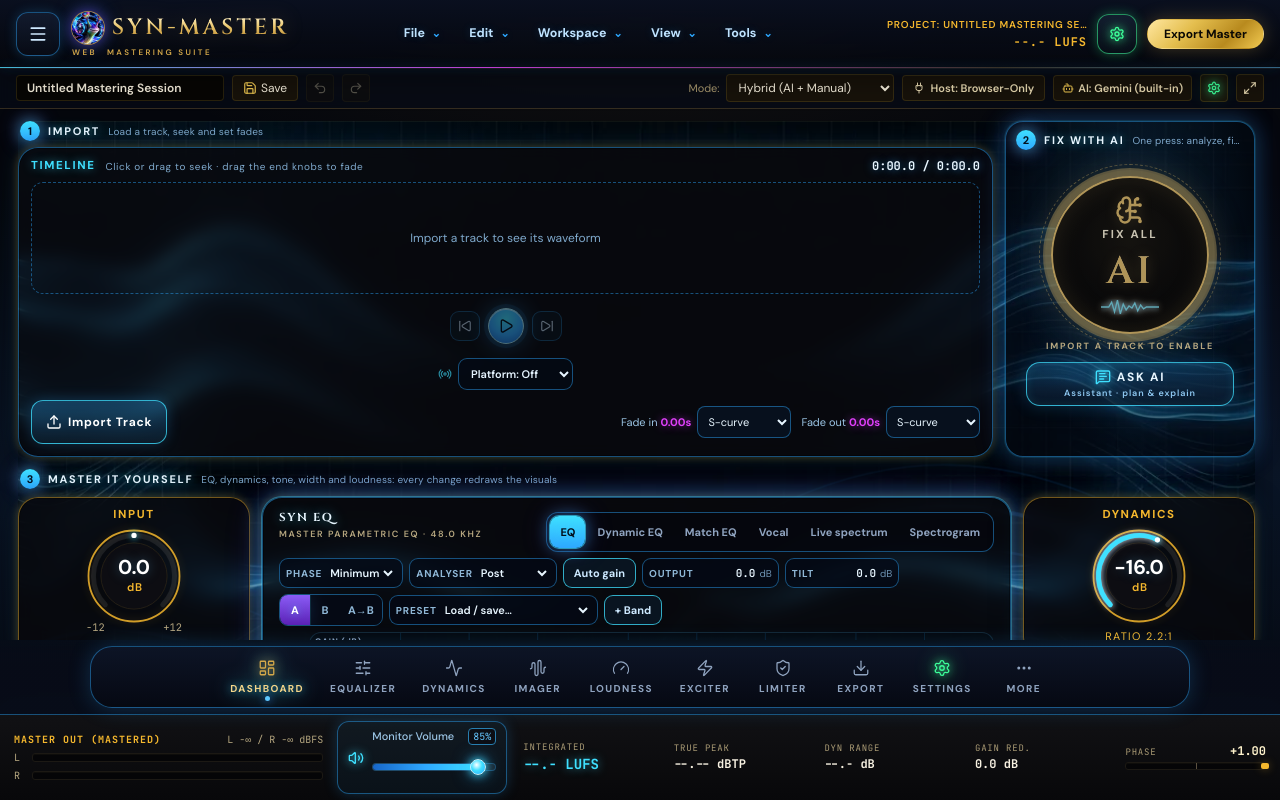
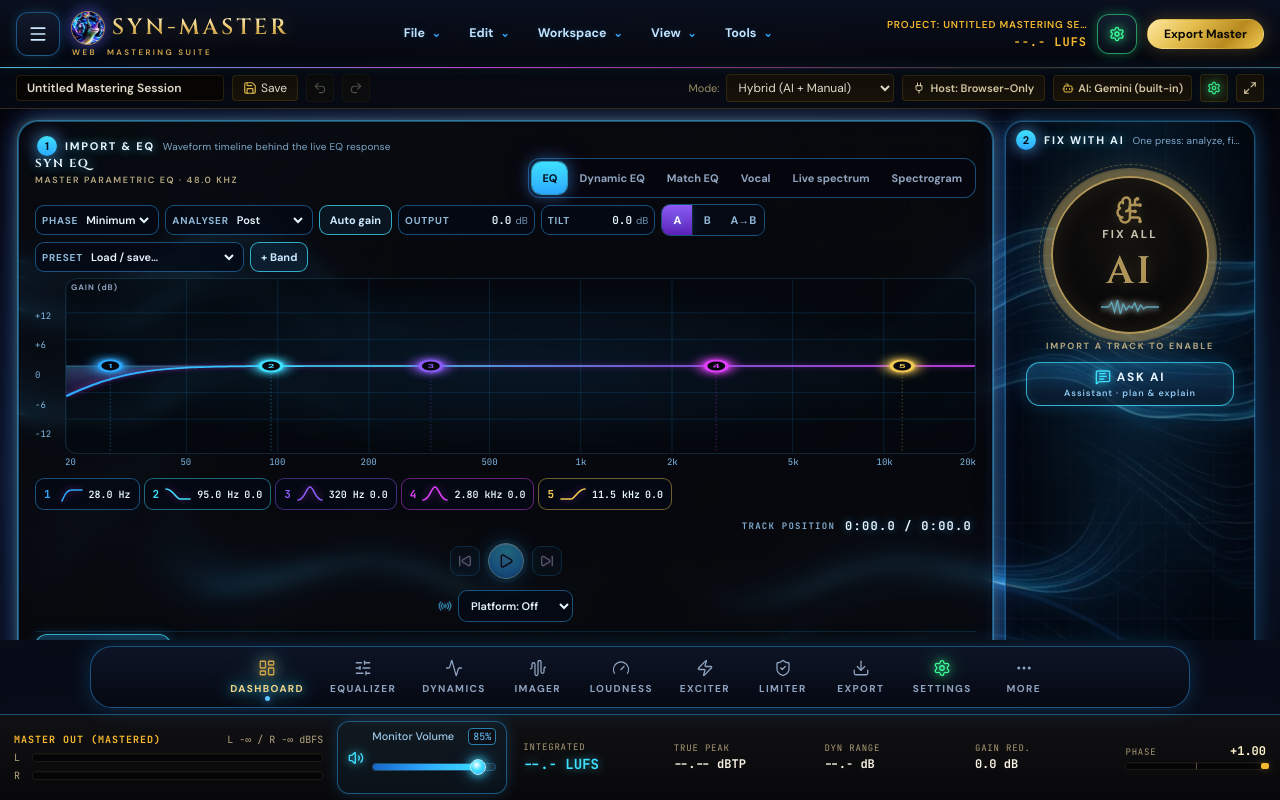
Before and after one commit to LILSYNNOFFICIAL/SYN-MASTER, a React (Vite) app: page / in a window 1280 px wide. Built offline with nearby package versions, Linux system fonts and the light colour scheme.

Commit message:
Integrate track waveform and EQ into one shared canvas

```diff
--- a/src/App.tsx
+++ b/src/App.tsx
@@ -2581,6 +2581,7 @@ export default function App() {
           onSeek={seekTo}
           onTogglePlay={togglePlay}
           onImport={handleUploadSourceFile}
+          integrated
           extra={<React.Suspense fallback={null}><PlatformPreviewSelector levels={platformLevels} onOpenPanel={() => setActiveTab('qc')} /></React.Suspense>}
         />
       }
--- a/src/components/console/MasterConsole.tsx
+++ b/src/components/console/MasterConsole.tsx
@@ -78,7 +78,7 @@ export interface MasterConsoleProps {
   aiChanges?: React.ReactNode;
   /** Peaks of the processed preview render (falls back to the source); drawn as the glowing blanket behind the EQ curve. */
   blanketPeaks?: number[] | null;
-  /** Timeline player rendered directly under the EQ panel. */
+  /** Transport/fade controls rendered inside the unified waveform + EQ canvas. */
   timeline?: React.ReactNode;
   /** Opens the AI Assistant (Mastering Director) workspace. Planning / explanations, not the one-click fix. */
   onAskAi?: () => void;
@@ -406,10 +406,88 @@ export const MasterConsole: React.FC<MasterConsoleProps> = (p) => {
       <LightRibbons className="syn-console-ribbons" />
 
       <div className="syn-flow-top">
-        <div className="syn-flow-step syn-area-player">
-          <StepLabel n={1} text="Import" hint="Load a track, seek and set fades" />
+        <section className="syn-card syn-eq-panel syn-area-eq" data-testid="central-spectrum" data-testid-overlay="waveform-eq" aria-label="Master EQ and spectrum">
+          <StepLabel n={1} text="Import & EQ" hint="Waveform timeline behind the live EQ response" className="syn-eq-step-label" />
+          <div className="syn-eq-head">
+            <div>
+              <h2 className="syn-eq-title">SYN EQ</h2>
+              <p className="syn-eq-sub">{eq ? eq.name : 'Precision · Color · Balance'}{p.sampleRate ? ` · ${(p.sampleRate / 1000).toFixed(1)} kHz` : ''}</p>
+            </div>
+            <div className="syn-seg" role="group" aria-label="EQ view">
+              {([['eq', 'EQ'], ['dyneq', 'Dynamic EQ'], ['matcheq', 'Match EQ'], ['vocal', 'Vocal'], ['spectrum', 'Live spectrum'], ['spectrogram', 'Spectrogram']] as const).map(([id, label]) => (
+                <button key={id} type="button" aria-pressed={eqView === id} className={eqView === id ? 'is-on' : ''} onClick={() => setEqView(id)}>{label}</button>
+              ))}
+            </div>
+          </div>
+          {eqView === 'matcheq' ? (
+            <React.Suspense fallback={<div className="syn-eq-empty" role="status"><p>Loading Match EQ…</p></div>}>
+              <MatchEQPanel
+                module={matchEq}
+                onAdd={addMatchEq}
+                onChange={(next) => { if (matchEq) setParams<MatchEqParams>(matchEq, next); }}
+                onToggle={(on) => { if (matchEq) patch(matchEq.id, { enabled: true, bypassed: !on }); }}
+              />
+            </React.Suspense>
+          ) : eqView === 'vocal' ? (
+            <React.Suspense fallback={<div className="syn-eq-empty" role="status"><p>Loading Vocal Rebalance…</p></div>}>
+              <VocalRebalancePanel
+                module={vocalRb}
+                onAdd={addVocalRebalance}
+                onChange={(next) => { if (vocalRb) setParams<VocalRebalanceParams>(vocalRb, next); }}
+                onToggle={(on) => { if (vocalRb) patch(vocalRb.id, { enabled: true, bypassed: !on }); }}
+              />
+            </React.Suspense>
+          ) : eqView === 'dyneq' ? (
+            <React.Suspense fallback={<div className="syn-eq-empty" role="status"><p>Loading Dynamic EQ…</p></div>}>
+            <DynamicEQPanel
+              module={dynEq}
+              sampleRate={p.sampleRate}
+              preSpectrum={p.source}
+              postSpectrum={p.master}
+              trace={p.dynamicEqTraces?.find((item) => item.moduleId === dynEq?.id)}
+              waveformPeaks={p.blanketPeaks ?? p.waveformPeaks}
+              durationSec={p.durationSec}
+              onSeek={p.onSeek}
+              onAdd={() => add('dynamic-eq')}
+              onChange={(next) => { if (dynEq) setParams<DynamicEQParams>(dynEq, next); }}
+              onToggle={(on) => { if (dynEq) patch(dynEq.id, { enabled: true, bypassed: !on }); }}
+            />
+            </React.Suspense>
+          ) : eqView === 'eq' ? (
+            eq ? (
+              <ParametricEQ2
+                variant="console"
+                params={eq.params as ParametricEQParams}
+                sampleRate={p.sampleRate}
+                spectrum={p.master ?? p.source}
+                waveformPeaks={p.blanketPeaks ?? p.waveformPeaks}
+                durationSec={p.durationSec}
+                onSeek={p.onSeek}
+                preSpectrum={p.source}
+                postSpectrum={p.master}
+                outputGainDb={eq.outputGainDb}
+                onOutputGainDb={(db) => patch(eq.id, { outputGainDb: db })}
+                onChange={(next) => setParams<ParametricEQParams>(eq, next)}
+              />
+            ) : (
+              <div className="syn-eq-empty"><AddModule type="parametric-eq" onAdd={add} /></div>
+            )
+          ) : (
+            <SpectrumAndEQCanvas
+              preAnalysis={p.source}
+              postAnalysis={p.master}
+              referenceAnalysis={p.referenceAnalysis}
+              chain={p.chainBypassed ? [] : chain}
+              sampleRate={p.sampleRate}
+              mode={eqView === 'spectrogram' ? 'spectrogram' : 'spectrum'}
+              waveformPeaks={p.waveformPeaks}
+              durationSec={p.durationSec}
+              onSeek={p.onSeek}
+              heightClass="h-64"
+            />
+          )}
           {p.timeline}
-        </div>
+        </section>
         <div className="syn-flow-step syn-flow-fix syn-area-fix">
           <StepLabel n={2} text="Fix with AI" hint="One press: analyze, fix, verify" />
           {fixButton}
@@ -448,83 +526,6 @@ export const MasterConsole: React.FC<MasterConsoleProps> = (p) => {
       </div>
 
       <div className="syn-console-col syn-console-center">
-        <section className="syn-card syn-eq-panel syn-area-eq" data-testid="central-spectrum" aria-label="Master EQ and spectrum">
-          <div className="syn-eq-head">
-            <div>
-              <h2 className="syn-eq-title">SYN EQ</h2>
-              <p className="syn-eq-sub">{eq ? eq.name : 'Precision · Color · Balance'}{p.sampleRate ? ` · ${(p.sampleRate / 1000).toFixed(1)} kHz` : ''}</p>
-            </div>
-            <div className="syn-seg" role="group" aria-label="EQ view">
-              {([['eq', 'EQ'], ['dyneq', 'Dynamic EQ'], ['matcheq', 'Match EQ'], ['vocal', 'Vocal'], ['spectrum', 'Live spectrum'], ['spectrogram', 'Spectrogram']] as const).map(([id, label]) => (
-                <button key={id} type="button" aria-pressed={eqView === id} className={eqView === id ? 'is-on' : ''} onClick={() => setEqView(id)}>{label}</button>
-              ))}
-            </div>
-          </div>
-          {eqView === 'matcheq' ? (
-            <React.Suspense fallback={<div className="syn-eq-empty" role="status"><p>Loading Match EQ…</p></div>}>
-              <MatchEQPanel
-                module={matchEq}
-                onAdd={addMatchEq}
-                onChange={(next) => { if (matchEq) setParams<MatchEqParams>(matchEq, next); }}
-                onToggle={(on) => { if (matchEq) patch(matchEq.id, { enabled: true, bypassed: !on }); }}
-              />
-            </React.Suspense>
-          ) : eqView === 'vocal' ? (
-            <React.Suspense fallback={<div className="syn-eq-empty" role="status"><p>Loading Vocal Rebalance…</p></div>}>
-              <VocalRebalancePanel
-                module={vocalRb}
-                onAdd={addVocalRebalance}
-                onChange={(next) => { if (vocalRb) setParams<VocalRebalanceParams>(vocalRb, next); }}
-                onToggle={(on) => { if (vocalRb) patch(vocalRb.id, { enabled: true, bypassed: !on }); }}
-              />
-            </React.Suspense>
-          ) : eqView === 'dyneq' ? (
-            <React.Suspense fallback={<div className="syn-eq-empty" role="status"><p>Loading Dynamic EQ…</p></div>}>
-            <DynamicEQPanel
-              module={dynEq}
-              sampleRate={p.sampleRate}
-              preSpectrum={p.source}
-              postSpectrum={p.master}
-              trace={p.dynamicEqTraces?.find((item) => item.moduleId === dynEq?.id)}
-              onAdd={() => add('dynamic-eq')}
-              onChange={(next) => { if (dynEq) setParams<DynamicEQParams>(dynEq, next); }}
-              onToggle={(on) => { if (dynEq) patch(dynEq.id, { enabled: true, bypassed: !on }); }}
-            />
-            </React.Suspense>
-          ) : eqView === 'eq' ? (
-            eq ? (
-              <ParametricEQ2
-                variant="console"
-                params={eq.params as ParametricEQParams}
-                sampleRate={p.sampleRate}
-                spectrum={p.master ?? p.source}
-                waveformPeaks={p.blanketPeaks ?? p.waveformPeaks}
-                durationSec={p.durationSec}
-                preSpectrum={p.source}
-                postSpectrum={p.master}
-                outputGainDb={eq.outputGainDb}
-                onOutputGainDb={(db) => patch(eq.id, { outputGainDb: db })}
-                onChange={(next) => setParams<ParametricEQParams>(eq, next)}
-              />
-            ) : (
-              <div className="syn-eq-empty"><AddModule type="parametric-eq" onAdd={add} /></div>
-            )
-          ) : (
-            <SpectrumAndEQCanvas
-              preAnalysis={p.source}
-              postAnalysis={p.master}
-              referenceAnalysis={p.referenceAnalysis}
-              chain={p.chainBypassed ? [] : chain}
-              sampleRate={p.sampleRate}
-              mode={eqView === 'spectrogram' ? 'spectrogram' : 'spectrum'}
-              waveformPeaks={p.waveformPeaks}
-              durationSec={p.durationSec}
-              onSeek={p.onSeek}
-              heightClass="h-64"
-            />
-          )}
-        </section>
-
         <div className="syn-console-bottom">
           <Card title="Global" area="global" className="syn-card-global">
             <label className="syn-field">
--- a/src/components/studio/DynamicEQPanel.tsx
+++ b/src/components/studio/DynamicEQPanel.tsx
@@ -23,6 +23,9 @@ interface Props {
   sampleRate: number;
   preSpectrum: AudioAnalysis | null;
   postSpectrum: AudioAnalysis | null;
+  waveformPeaks?: number[] | null;
+  durationSec?: number;
+  onSeek?: (sec: number) => void;
   trace?: DynamicEqTrace;
   onAdd: () => void;
   onChange: (next: DynamicEQParams) => void;
@@ -73,7 +76,7 @@ const ThresholdMeter: React.FC<{ detectorDb: number; thresholdDb: number; hasTra
 };
 
 /** Shared Ozone-style graph/popover with a stronger cyan/purple glow and real preview traces. */
-export const DynamicEQPanel: React.FC<Props> = ({ module, sampleRate, preSpectrum, postSpectrum, trace, onAdd, onChange, onToggle }) => {
+export const DynamicEQPanel: React.FC<Props> = ({ module, sampleRate, preSpectrum, postSpectrum, waveformPeaks, durationSec = 0, onSeek, trace, onAdd, onChange, onToggle }) => {
   const [draft, setDraft] = useState<DynamicEQParams | null>(null);
   const params = module?.params as DynamicEQParams | undefined;
   const view = draft ?? params;
@@ -257,6 +260,9 @@ export const DynamicEQPanel: React.FC<Props> = ({ module, sampleRate, preSpectru
         preSpectrum={preSpectrum}
         postSpectrum={postSpectrum}
         analyzer={analyzer}
+        waveformPeaks={waveformPeaks}
+        durationSec={durationSec}
+        onSeek={onSeek}
         ariaLabel="Dynamic EQ frequency response graph. Drag a node to change frequency, use the handles or mouse wheel to change Q, and double-click to add a band."
         className="syn-deq-graph"
       >
--- a/src/components/studio/ParametricEQ2.tsx
+++ b/src/components/studio/ParametricEQ2.tsx
@@ -45,6 +45,8 @@ interface Props {
   variant?: 'classic' | 'console';
   waveformPeaks?: number[] | null;
   durationSec?: number;
+  /** Seek the shared track timeline from the overlaid waveform. */
+  onSeek?: (sec: number) => void;
   /** Source (pre-chain) analysis. */
   preSpectrum?: AudioAnalysis | null;
   /** Rendered (post-chain) analysis. */
@@ -107,7 +109,7 @@ function readAnalyzer(): AnalyzerMode {
 }
 
 export const ParametricEQ2: React.FC<Props> = ({
-  params, sampleRate, spectrum, onChange, variant = 'classic', waveformPeaks = null, durationSec = 0,
+  params, sampleRate, spectrum, onChange, variant = 'classic', waveformPeaks = null, durationSec = 0, onSeek,
   preSpectrum, postSpectrum, outputGainDb, onOutputGainDb,
 }) => {
   const isConsole = variant === 'console';
@@ -350,6 +352,7 @@ export const ParametricEQ2: React.FC<Props> = ({
         analyzer={analyzer}
         waveformPeaks={isConsole ? waveformPeaks : null}
         durationSec={isConsole ? durationSec : 0}
+        onSeek={isConsole ? onSeek : undefined}
         ariaLabel="Parametric EQ. Tab to a band node; arrow keys move frequency and gain, plus and minus change Q, S solos, Delete removes, Escape closes. Drag nodes, wheel or the diamond handles for Q, double-click to add a band."
       >
         {popover}
--- a/src/components/studio/TimelinePlayer.tsx
+++ b/src/components/studio/TimelinePlayer.tsx
@@ -21,6 +21,8 @@ interface Props {
   onTogglePlay: () => void;
   onImport: (file: File) => void;
   disabled?: boolean;
+  /** Render only transport/fade controls; the waveform is already overlaid behind the EQ graph. */
+  integrated?: boolean;
   /** Optional compact control rendered under the transport (Platform Preview selector). */
   extra?: React.ReactNode;
 }
@@ -53,7 +55,11 @@ const CURVES: { id: FadeCurve; label: string }[] = [
 export const TimelinePlayer: React.FC<Props> = (p) => {
   const hasTrack = p.durationSec > 0;
   return (
-    <section className="syn-card syn-player syn-area-player" aria-label="Timeline player and fades">
+    <section className={`syn-card syn-player syn-area-player${p.integrated ? ' syn-player-integrated' : ''}`} aria-label={p.integrated ? 'Integrated EQ timeline transport and fades' : 'Timeline player and fades'}>
+      {p.integrated ? (
+        <div className="syn-player-integrated-readout"><span>TRACK POSITION</span><TimeReadout durationSec={p.durationSec} /></div>
+      ) : (
+        <>
           <div className="syn-player-head">
             <h3 className="syn-card-title">Timeline</h3>
             <span className="syn-player-hint">Click or drag to seek · drag the end knobs to fade</span>
@@ -72,6 +78,8 @@ export const TimelinePlayer: React.FC<Props> = (p) => {
             />
           ) : (
             <div className="syn-player-empty">Import a track to see its waveform</div>
+          )}
+        </>
       )}
       <div className="syn-player-transport" role="group" aria-label="Transport">
         <button type="button" className="syn-player-btn syn-player-icon" onClick={() => p.onSeek(0)} disabled={!hasTrack} aria-label="Jump to start">
--- a/src/components/studio/eq/EqGraph.tsx
+++ b/src/components/studio/eq/EqGraph.tsx
@@ -56,6 +56,8 @@ interface Props {
   /** Optional glowing waveform blanket (console). */
   waveformPeaks?: number[] | null;
   durationSec?: number;
+  /** Seek the shared track timeline by clicking or dragging the waveform layer. */
+  onSeek?: (sec: number) => void;
   ariaLabel: string;
   /** Popover rendered over the plot. */
   children?: React.ReactNode;
@@ -63,6 +65,12 @@ interface Props {
 }
 
 const GRID_F = [20, 50, 100, 200, 500, 1000, 2000, 5000, 10000, 20000];
+
+/** Convert a pointer's horizontal position into the shared linear track-time coordinate. */
+export function timelineSecondsFromPointer(clientX: number, left: number, width: number, durationSec: number): number {
+  if (!Number.isFinite(clientX) || !Number.isFinite(left) || !Number.isFinite(width) || width <= 0 || !Number.isFinite(durationSec) || durationSec <= 0) return 0;
+  return Math.max(0, Math.min(durationSec, ((clientX - left) / width) * durationSec));
+}
 
 function spectrumPath(a: AudioAnalysis | null | undefined, closed: boolean): string | null {
   if (!a || !a.spectrumBinsFreq?.length) return null;
@@ -102,6 +110,7 @@ export const EqGraph: React.FC<Props> = ({
   analyzer = 'post',
   waveformPeaks,
   durationSec = 0,
+  onSeek,
   ariaLabel,
   children,
   className = '',
@@ -109,6 +118,9 @@ export const EqGraph: React.FC<Props> = ({
   const uid = useId().replace(/:/g, '');
   const svgRef = useRef<SVGSVGElement | null>(null);
   const dragRef = useRef<null | { id: string; kind: 'node' | 'qlo' | 'qhi'; fine: boolean; sx: number; sy: number; node: EqGraphNode; last: { freq?: number; yDb?: number; q?: number } }>(null);
+  const seekDragRef = useRef(false);
+  const lastSeekAtRef = useRef(0);
+  const lastPointerXRef = useRef(0);
 
   const toLocal = (e: { clientX: number; clientY: number }) => {
     const r = svgRef.current!.getBoundingClientRect();
@@ -124,6 +136,15 @@ export const EqGraph: React.FC<Props> = ({
   };
 
   const onMove = (e: React.PointerEvent) => {
+    if (seekDragRef.current && onSeek && durationSec > 0 && svgRef.current) {
+      const now = performance.now();
+      if (now - lastSeekAtRef.current >= 60) {
+        lastSeekAtRef.current = now;
+        const rect = svgRef.current.getBoundingClientRect();
+        onSeek(timelineSecondsFromPointer(e.clientX, rect.left, rect.width, durationSec));
+      }
+      return;
+    }
     const d = dragRef.current;
     if (!d) return;
     const p = toLocal(e);
@@ -148,6 +169,14 @@ export const EqGraph: React.FC<Props> = ({
   };
 
   const endDrag = () => {
+    if (seekDragRef.current) {
+      seekDragRef.current = false;
+      if (onSeek && durationSec > 0 && svgRef.current) {
+        const rect = svgRef.current.getBoundingClientRect();
+        onSeek(timelineSecondsFromPointer(lastPointerXRef.current, rect.left, rect.width, durationSec));
+      }
+      return;
+    }
     const d = dragRef.current;
     dragRef.current = null;
     if (d && Object.keys(d.last).length) onNodeChange(d.id, d.last, 'end');
@@ -257,13 +286,36 @@ export const EqGraph: React.FC<Props> = ({
         viewBox={`0 0 ${W} ${H}`}
         preserveAspectRatio="none"
         className="syn-ceq-svg syn-eqx-svg"
-        onPointerMove={onMove}
-        onPointerUp={endDrag}
-        onPointerCancel={endDrag}
+        onPointerMove={(e) => { lastPointerXRef.current = e.clientX; onMove(e); }}
+        onPointerUp={(e) => { lastPointerXRef.current = e.clientX; endDrag(); }}
+        onPointerCancel={() => { seekDragRef.current = false; endDrag(); }}
         onDoubleClick={onDouble}
         onPointerDown={(e) => {
+          const target = e.target as Element | null;
+          if (target?.closest?.('[data-band-id], [data-q-handle]')) return;
+          if (onSeek && durationSec > 0 && svgRef.current) {
+            e.preventDefault();
+            seekDragRef.current = true;
+            lastSeekAtRef.current = 0;
+            lastPointerXRef.current = e.clientX;
+            svgRef.current.setPointerCapture?.(e.pointerId);
+            const rect = svgRef.current.getBoundingClientRect();
+            onSeek(timelineSecondsFromPointer(e.clientX, rect.left, rect.width, durationSec));
+            return;
+          }
           if (e.target === svgRef.current) onSelect(null);
         }}
+        onKeyDown={(e) => {
+          if (e.target !== svgRef.current || !onSeek || durationSec <= 0) return;
+          const current = telemetryStore.getSnapshot().currentTimeSec;
+          const step = e.shiftKey ? 1 : 5;
+          const next = e.key === 'ArrowLeft' ? current - step : e.key === 'ArrowRight' ? current + step : e.key === 'Home' ? 0 : e.key === 'End' ? durationSec - 0.05 : null;
+          if (next !== null) {
+            e.preventDefault();
+            onSeek(Math.max(0, Math.min(durationSec, next)));
+          }
+        }}
+        tabIndex={0}
         role="group"
         aria-label={ariaLabel}
       >
--- a/src/skin/skin.css
+++ b/src/skin/skin.css
@@ -135,7 +135,7 @@ body{background:var(--skin-base) !important;color:var(--skin-text);}
 .syn-ceq-playhead{stroke:#3FE0FF;stroke-width:1.2;vector-effect:non-scaling-stroke;filter:drop-shadow(0 0 4px #3FE0FF);opacity:.85;}
 .syn-eq-panel svg .syn-ceq-blanket path{filter:none;}
 
-/* Timeline player (under the EQ) */
+/* Unified EQ timeline: the track waveform is the graph's background layer; transport controls live inside the same EQ panel. */
 .syn-player{display:flex;flex-direction:column;gap:8px;padding:10px 12px 12px !important;border-color:var(--line-blue) !important;
   box-shadow:0 0 0 1px rgba(0,0,0,.4) inset,0 0 26px var(--glow-blue-soft),0 10px 30px rgba(0,0,0,.55) !important;}
 .syn-player-head{display:flex;align-items:center;gap:10px;flex-wrap:wrap;}
@@ -166,10 +166,9 @@ body{background:var(--skin-base) !important;color:var(--skin-text);}
 .syn-player-clear{border:0;background:none;color:var(--skin-cyan);font-size:11px;text-decoration:underline;cursor:pointer;min-height:32px;}
 @media (max-width:1023px){
   .syn-console{grid-template-areas:
-      "player player player player player player"
+      "eq eq eq eq eq eq"
       "fix fix fix fix fix fix"
       "step3 step3 step3 step3 step3 step3"
-      "eq eq eq eq eq eq"
       "input input input output output output"
       "dynf dynf dynf tonal tonal tonal"
       "stereo stereo stereo loud loud loud"
@@ -177,7 +176,6 @@ body{background:var(--skin-base) !important;color:var(--skin-text);}
       "global global global presets presets presets" !important;}
   .syn-flow-top{display:contents !important;}
   .syn-area-step3{grid-area:step3;} .syn-area-export{grid-area:export;}
-  .syn-area-player{grid-area:player;}
   .syn-player-hint{display:none;}
   .syn-player-fades{margin-left:0;width:100%;}
   .syn-player-play{flex:1 1 auto;justify-content:center;}
@@ -934,3 +932,19 @@ g.is-solo .syn-eqx-node{stroke-dasharray:3 2;}
   .syn-spin { animation:none; }
   .syn-vr-meter-fill, .syn-vr-progress .syn-progress > span { transition:none; }
 }
+
+
+/* Integrated waveform + EQ workspace: transport no longer draws a second waveform panel. */
+.syn-player-integrated{padding:4px 0 0 !important;border:0 !important;border-radius:0 !important;background:transparent !important;box-shadow:none !important;backdrop-filter:none !important;gap:7px;}
+.syn-player-integrated-readout{display:flex;align-items:center;justify-content:flex-end;gap:10px;padding:2px 4px;color:#7FA9CC;font:700 9px var(--syn-font-mono,monospace);letter-spacing:.14em;}
+.syn-player-integrated .syn-player-transport{margin:0;}
+.syn-player-integrated .syn-player-controls{padding-top:2px;border-top:1px solid rgba(46,168,255,.16);}
+.syn-eq-step-label{margin-bottom:2px;}
+.syn-eq-panel .syn-eqx-plot{min-width:0;}
+@media (max-width:1023px){
+  .syn-eq-panel{min-width:0;width:100%;}
+  .syn-eq-panel .syn-eq-head{align-items:flex-start;flex-direction:column;}
+  .syn-eq-panel .syn-seg{max-width:100%;overflow-x:auto;}
+  .syn-player-integrated .syn-player-controls{align-items:stretch;}
+  .syn-player-integrated .syn-player-fades{width:100%;}
+}
```
Also changed, not shown: 2 other files (tests, documents, lock files or other folders). Lines whose indentation alone changed are shown as unchanged.
